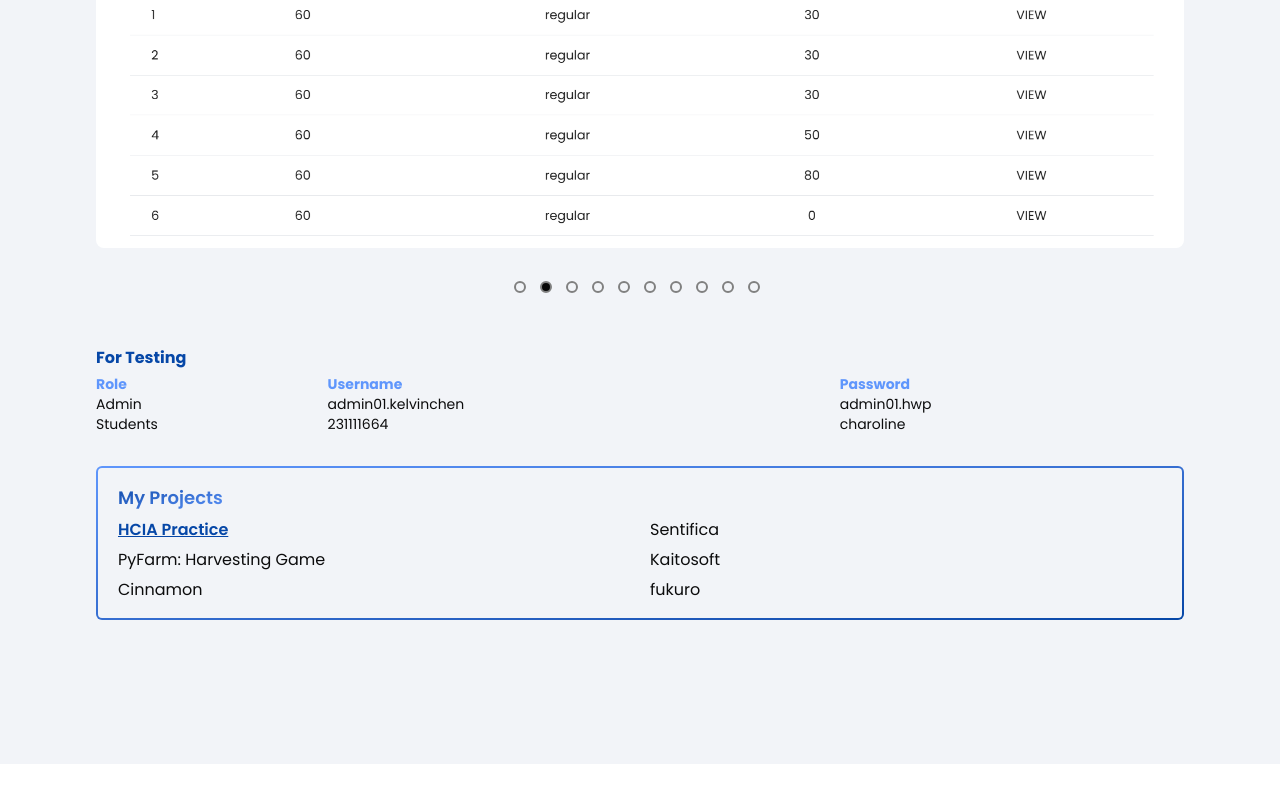
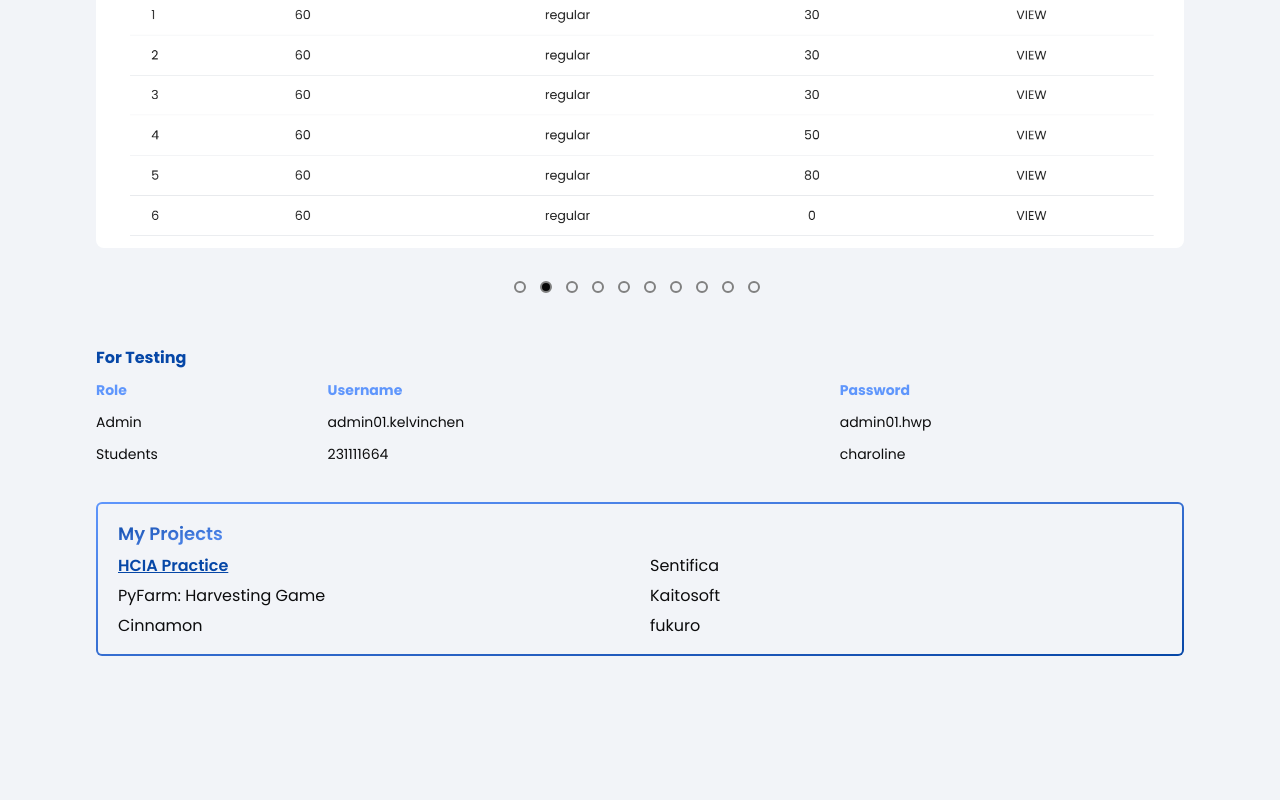
Before and after one commit to jesslyn-caroline/charolines-portfolio, a React (Vite) app: page /hcia-practice in a window 1280 px wide. Shown: the part 1011-1811 px from the top of the page. Before the commit the page ends 1775 px from the top, so only its background shows below. Built offline with nearby package versions, Linux system fonts and the light colour scheme; a web font is replaced by a local one.

Commit message:
Add copyToClipboard for accounts

```diff
--- a/src/hcia-practice.tsx
+++ b/src/hcia-practice.tsx
@@ -57,27 +57,30 @@ function HCIAPracticeFeatures () {
 }
 
 function Testing () {
+    const copyToClipboard = (text:string) => navigator.clipboard.writeText(text);
+
+
     return (
     <div className={`mt-4 flex flex-col space-y-1`}>
         <h2 className={`font-bold text-primary text-md`}>For Testing</h2>
         <table className={`text-sm`}>
             <thead className={`text-secondary`}>
                 <tr>
-                    <th className="text-left">Role</th>
-                    <th className="text-left">Username</th>
-                    <th className="text-left">Password</th>
+                    <th className="text-left py-1.5">Role</th>
+                    <th className="text-left py-1.5">Username</th>
+                    <th className="text-left py-1.5">Password</th>
                 </tr>
             </thead>
             <tbody>
                 <tr>
-                    <td>Admin</td>
-                    <td>admin01.kelvinchen</td>
-                    <td>admin01.hwp</td>
+                    <td className={`py-1.5`}>Admin</td>
+                    <td className={`py-1.5 hover:underline cursor-copy`} onClick={() => copyToClipboard("admin01.kelvinchen")}>admin01.kelvinchen</td>
+                    <td className={`py-1.5 hover:underline cursor-copy`} onClick={() => copyToClipboard("admin01.hwp")}>admin01.hwp</td>
                 </tr>
                 <tr>
-                    <td>Students</td>
-                    <td>231111664</td>
-                    <td>charoline</td>
+                    <td className={`py-1.5`}>Students</td>
+                    <td className={`py-1.5 hover:underline cursor-copy`} onClick={() => copyToClipboard("231111664")}>231111664</td>
+                    <td className={`py-1.5 hover:underline cursor-copy`} onClick={() => copyToClipboard("charoline")}>charoline</td>
                 </tr>
             </tbody>
         </table>
```
